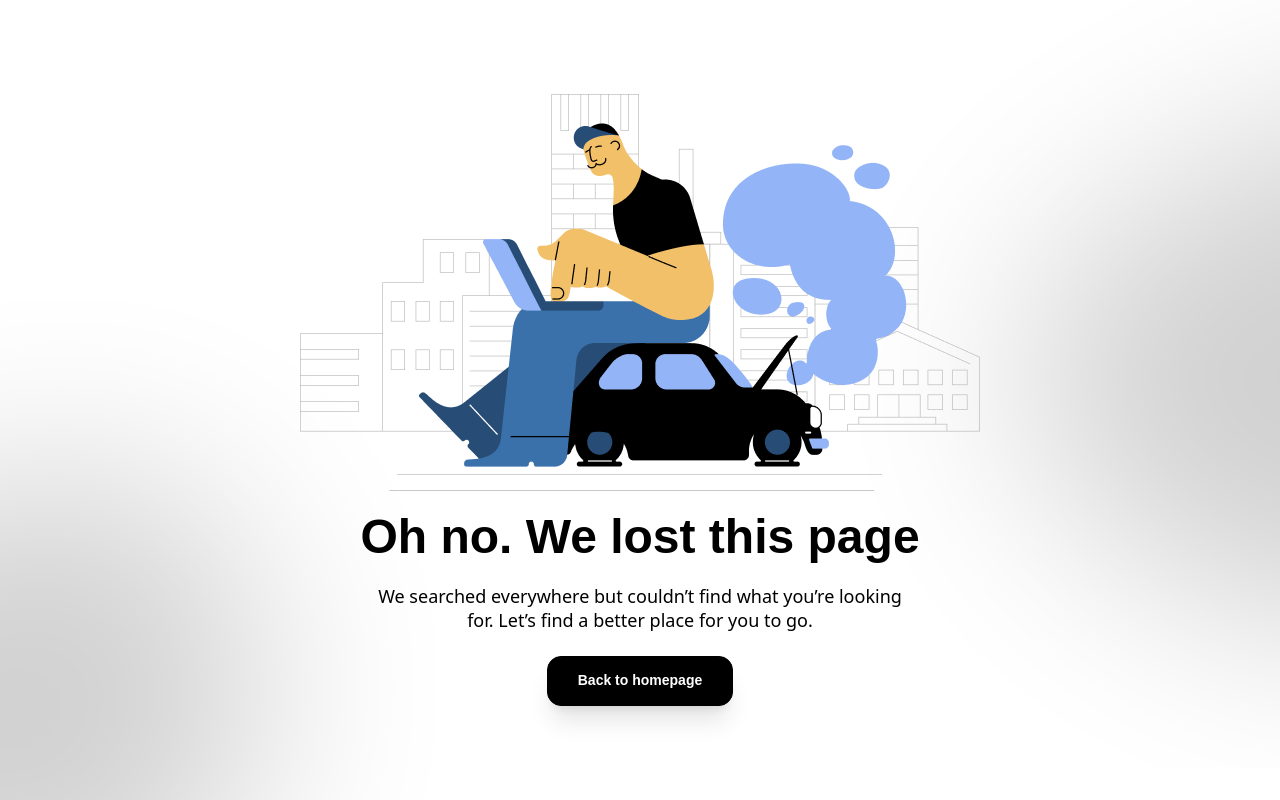
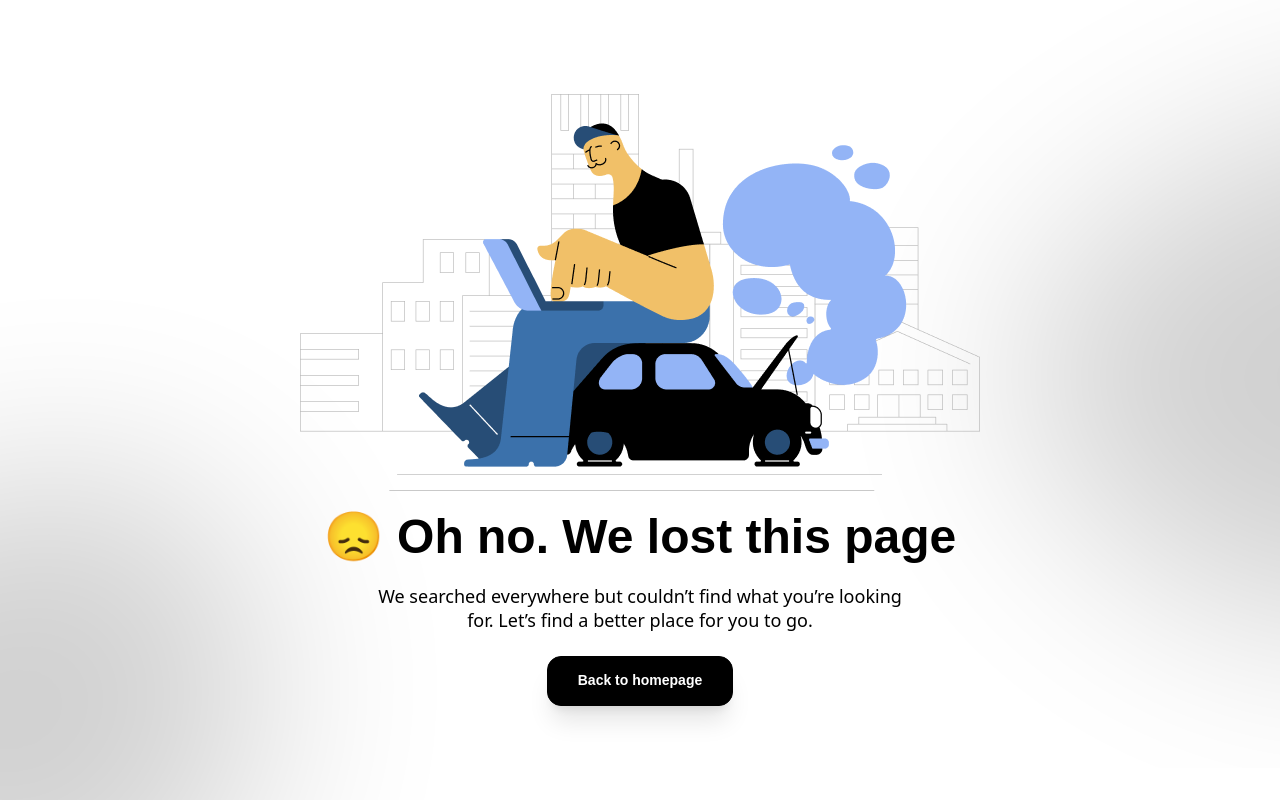
Before and after one commit to Harsh-Bishnoi/react_homepage, a React (Vite) app: page /feed in a window 1280 px wide. Built offline with nearby package versions, Linux system fonts and the light colour scheme.

Commit message:
change in page not found

```diff
--- a/src/components/common/PageNotFound.jsx
+++ b/src/components/common/PageNotFound.jsx
@@ -13,7 +13,7 @@ const PageNotFound = () => {
                 <img className='absolute right-0 top-0' src={right} alt="" />
                 <div className="max-w-[1320px] px-4 z-1">
                     <img src={Error} alt="error-img" />
-                    <CustomHeading HeadingClass="pt-[22px] text-4xl leading-[67px] text-center text-black" heading="Oh no. We lost this page" />
+                    <CustomHeading HeadingClass="pt-[22px] text-4xl leading-[67px] text-center text-black" heading="😞 Oh no. We lost this page" />
                     <div className="flex justify-center">
                         <CustomDescription discriptionClass="font-normal mt-6 text-lg max-w-[550px] leading-[22px] text-center text-black" text="We searched everywhere but couldn’t find what  you’re looking for. Let’s find a better place for you to go." />
                     </div>
```
Also changed, not shown: src/components/home/Header.jsx (line endings or trailing spaces).
